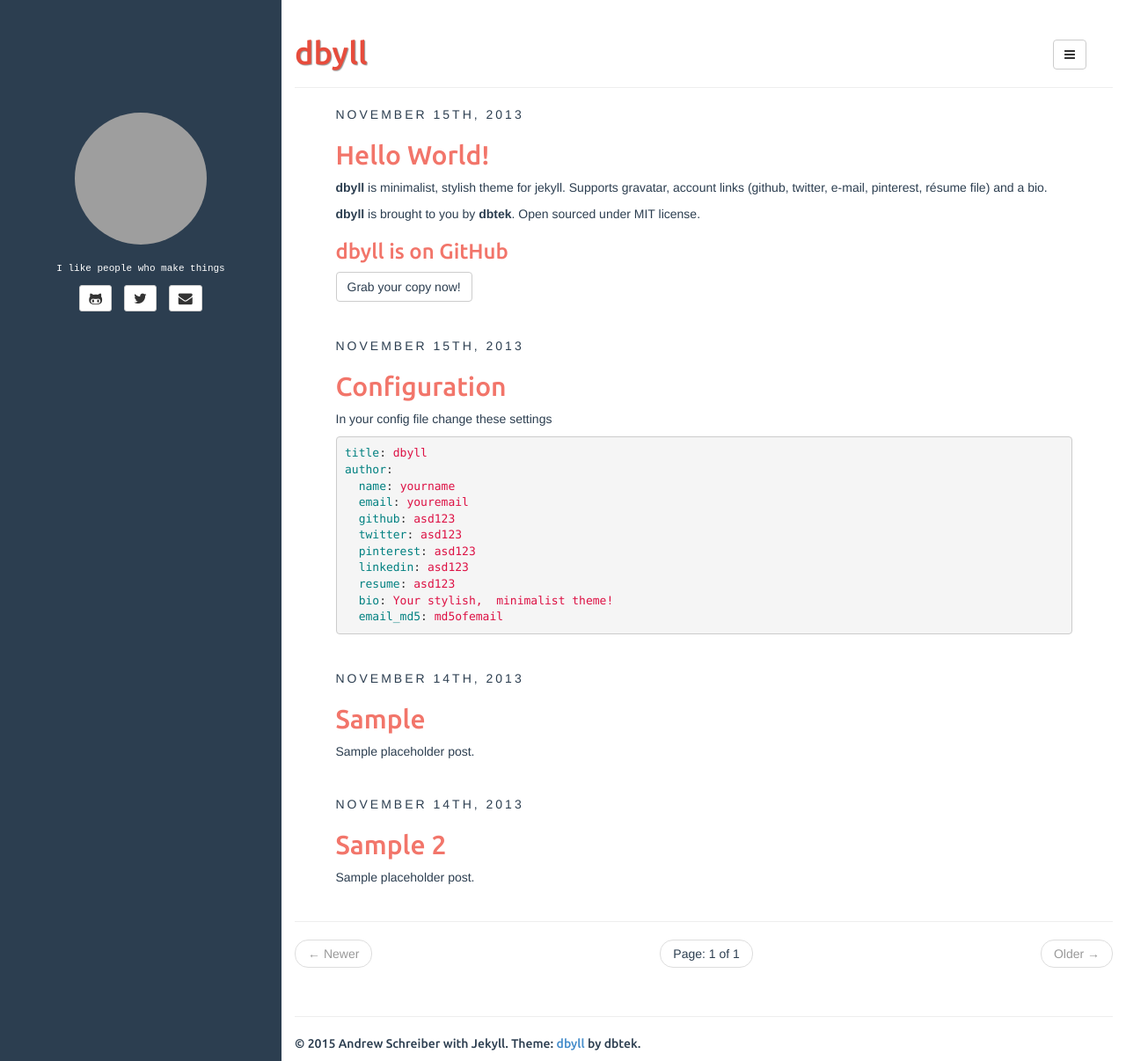
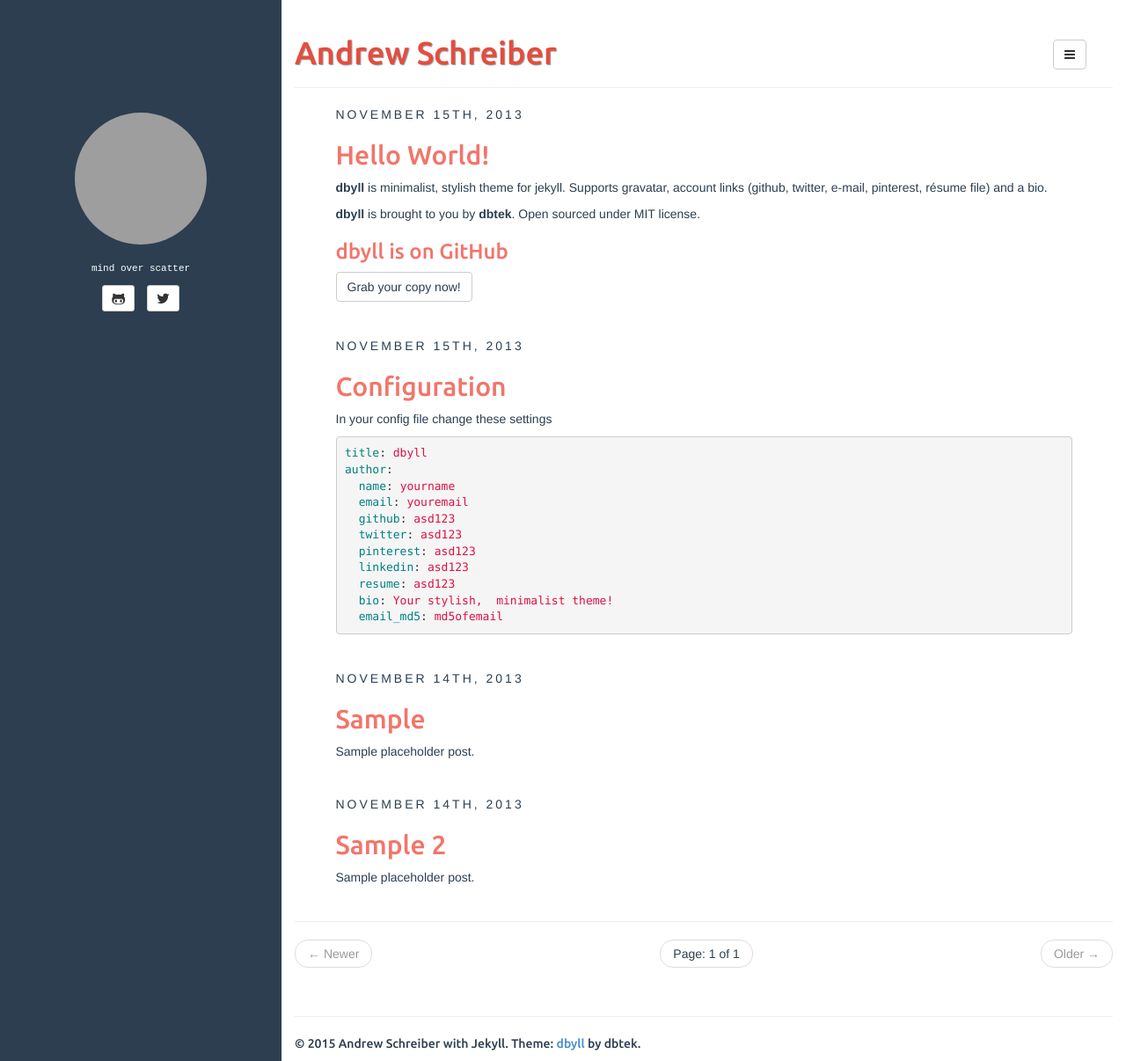
Before and after one commit to andrewschreiber/andrewschreiber.github.io, a Jekyll site: the page built from index.html, in a window 1280 px wide and 1206 px high. Shown: the whole window at 88% size. Built offline with Jekyll 4.4.1, drawn with Linux system fonts in a browser that asks for light colours; the list of posts is cut into pages by our own code; grey boxes are pictures that could not be loaded.

Commit message:
Configs, linked in and bio setup

```diff
--- a/_config.yml
+++ b/_config.yml
@@ -12,18 +12,16 @@ defaults:
     scope:
       path: "" # empty string for all files
     values:
-      title: dbyll
+      title: Andrew Schreiber
 
 description: Mind over scatter
 author:
   name: Andrew Schreiber
-  email: andrew.schreiber1@gmail.com
   github: andrewschreiber
   twitter: thelastalias
-  linkedin: andrewschreiber1
-  bio: I like people who make things
-  email_md5: 726351295ec82e145928582f595aa3aa
+  linkedin: andrew-schreiber/37/469/9bb
 
+  bio: mind over scatter
 rss_path: feed.xml
 categories_path: categories.html
 tags_path: tags.html
```
Also changed, not shown: 8 other files.
